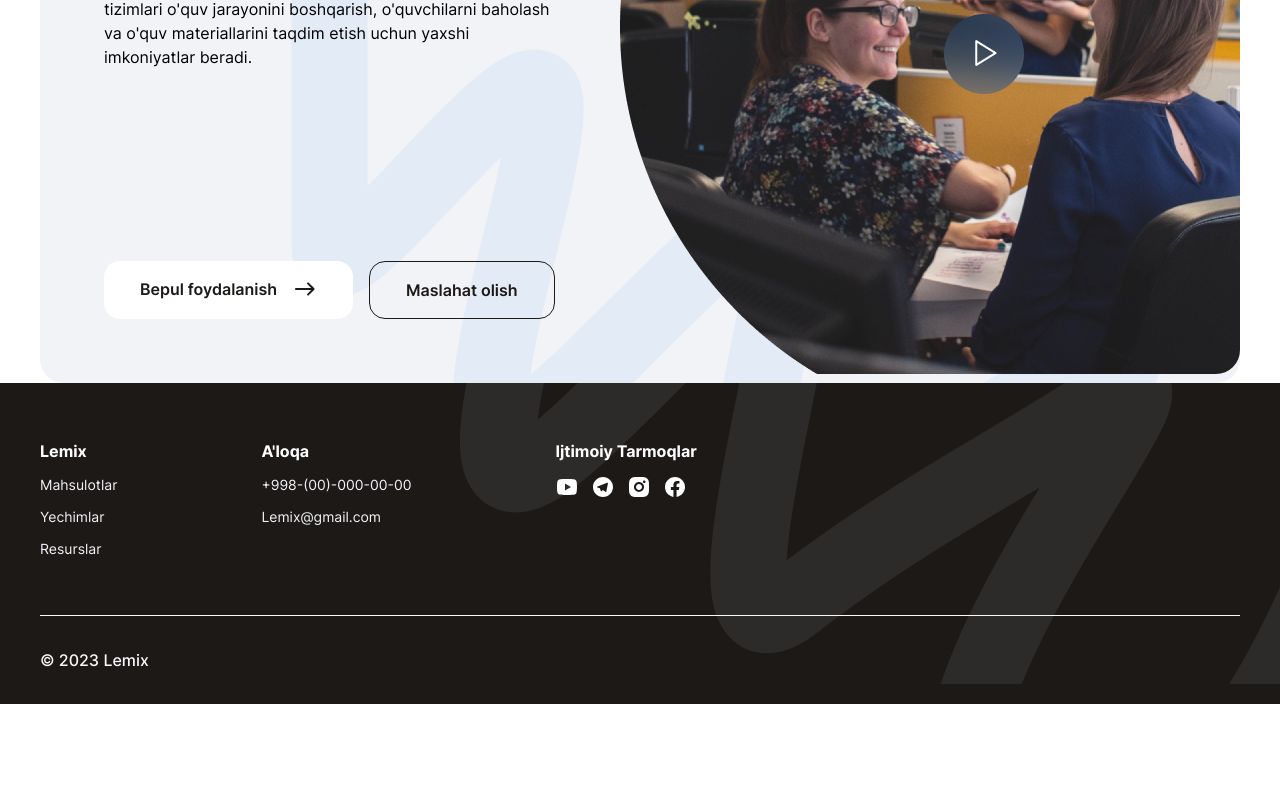
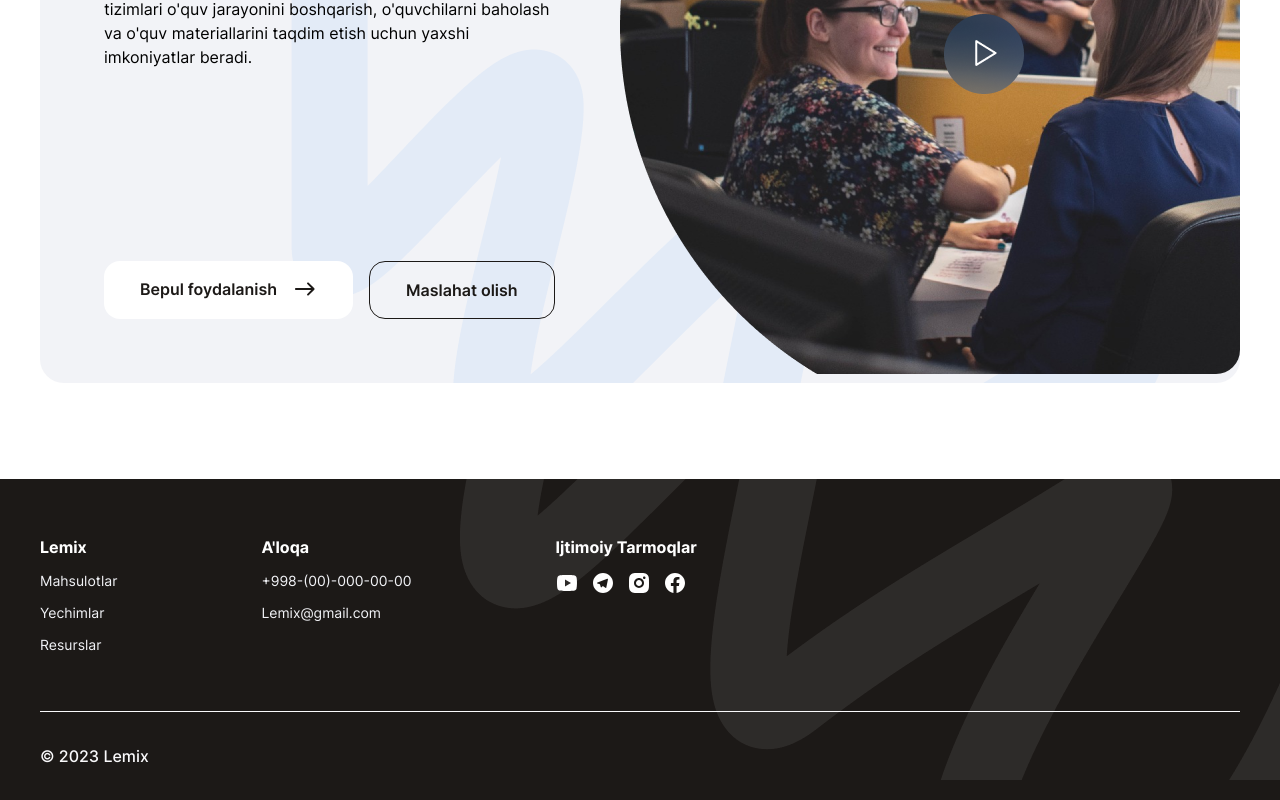
Before and after one commit to Soliha17/lemix, a React (Vite) app: page / in a window 1280 px wide. Shown: the part 3316-4116 px from the top of the page. Before the commit the page ends 4020 px from the top, so only its background shows below. Built offline with nearby package versions, Linux system fonts and the light colour scheme; no server answers.

Commit message:
Fix: margin in footer

```diff
--- a/src/ui/components/Layout/Footer.jsx
+++ b/src/ui/components/Layout/Footer.jsx
@@ -6,7 +6,7 @@ import facebook from 'src/assets/images/facebook.svg';
 const Footer = () => {
   return (
     <div
-      className="bg-black-100 bg-no-repeat pb-6 pt-8 md:pb-8 md:pt-14"
+      className="mt-16 bg-black-100 bg-no-repeat pb-6 pt-8 md:mt-20 md:pb-8 md:pt-14 xl:mt-24"
       style={{
         backgroundImage: 'url("src/assets/images/line__footer.png")',
         backgroundPosition: 'top right',
```
